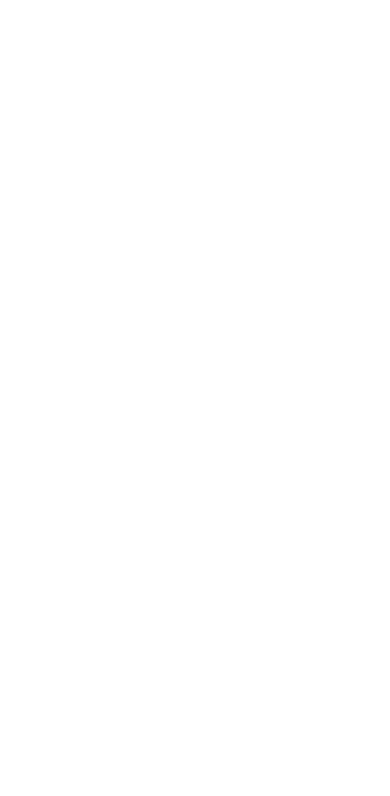
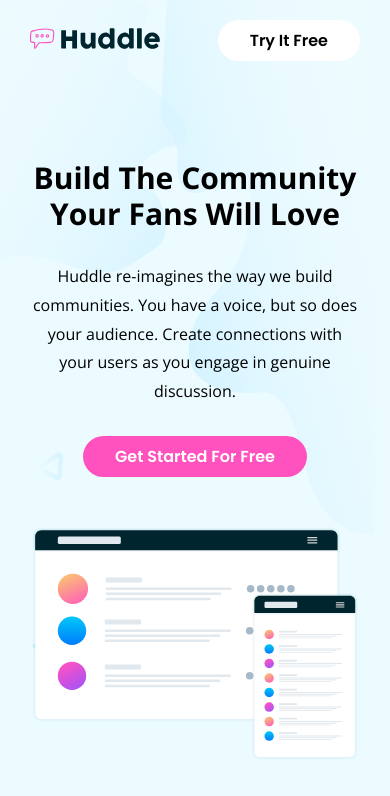
Before and after one commit to christianxx12/Huddle-landing-page-with-alternating-feature-blocks, a plain HTML site: page index.html in a window 390 px wide. Drawn offline with nearby package versions, Linux system fonts and the light colour scheme.

Commit message:
hero mobile

```diff
--- a/css/main.css
+++ b/css/main.css
@@ -18,3 +18,71 @@
   padding: 0;
   box-sizing: border-box;
 }
+
+/* HEADER INICIO */
+.header {
+  width: 100%;
+  position: absolute;
+  z-index: 10;
+  display: flex;
+  justify-content: space-between;
+  align-items: center;
+  padding: 20px 30px;
+}
+
+.header .header--logo img {
+  width: 130px;
+}
+
+.header .header--button {
+  border: none;
+  border-radius: 50px;
+  padding: 8px 32px;
+  background-color: white;
+  font-family: var(--poppins);
+  font-size: 16px;
+}
+
+.bg--hero {
+  position: absolute;
+}
+
+.hero {
+  background-color: var(--very-pale-cyan);
+}
+
+.hero .hero--content {
+  position: relative;
+  padding: 160px 32px 96px;
+  font-family: var(--open-Sans);
+  text-align: center;
+}
+
+.hero .hero--content h2 {
+  margin-bottom: 30px;
+  font-size: 30px;
+  line-height: 2.25rem;
+}
+
+.hero .hero--content p {
+  margin-bottom: 30px;
+  font-weight: var(--weight-4-open-sans);
+  line-height: 1.8;
+}
+
+.hero .hero--content .hero--button {
+  border: none;
+  border-radius: 50px;
+  padding: 8px 32px;
+  background-color: var(--pink);
+  font-family: var(--poppins);
+  font-size: 16px;
+  color: white;
+}
+
+.hero .hero--content .hero--content__img img {
+  width: 100%;
+  margin-top: 50px;
+}
+
+/* HEADER FIN */
--- a/index.html
+++ b/index.html
@@ -25,6 +25,33 @@
 </head>
 
 <body>
+  <header class="header">
+    <div class="header--logo">
+      <img src="./images/logo.svg" alt="">
+    </div>
+    <button class="header--button">Try It Free</button>
+  </header>
+
+  <picture class="bg--hero">
+    <source media="(min-width: 768px)" srcset="./images/bg-hero-desktop.svg" />
+    <img src="./images/bg-hero-mobile.svg" alt="" class="w-full" />
+  </picture>
+
+  <section class="hero">
+    <div class="hero--content">
+      <h2>Build The Community Your Fans Will Love</h2>
+      <p>
+        Huddle re-imagines the way we build communities. You have a voice,
+        but so does your audience. Create connections with your users as you
+        engage in genuine discussion.
+      </p>
+      <button class="hero--button">Get Started For Free</button>
+      <picture class="hero--content__img">
+        <img src="./images/illustration-mockups.svg" alt="">
+      </picture>
+    </div>
+  </section>
+
 </body>
 
 </html>
```
